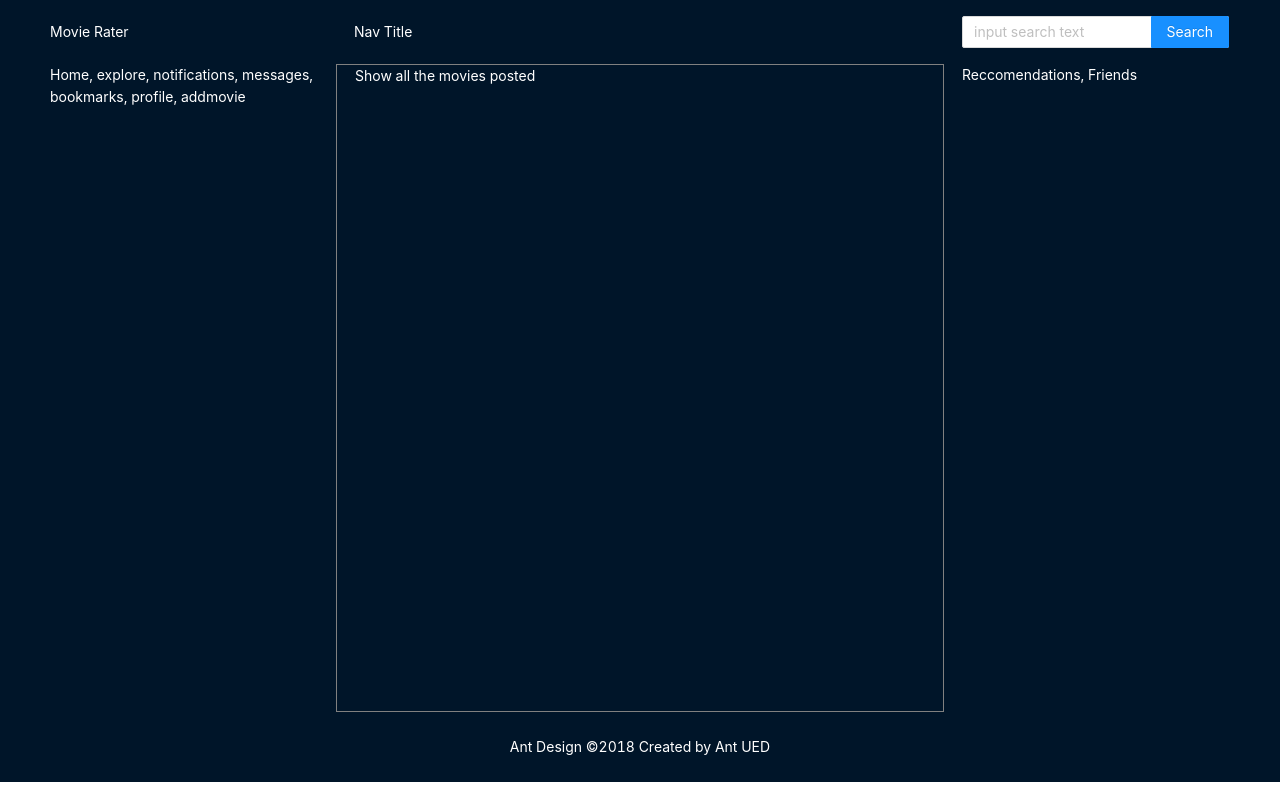
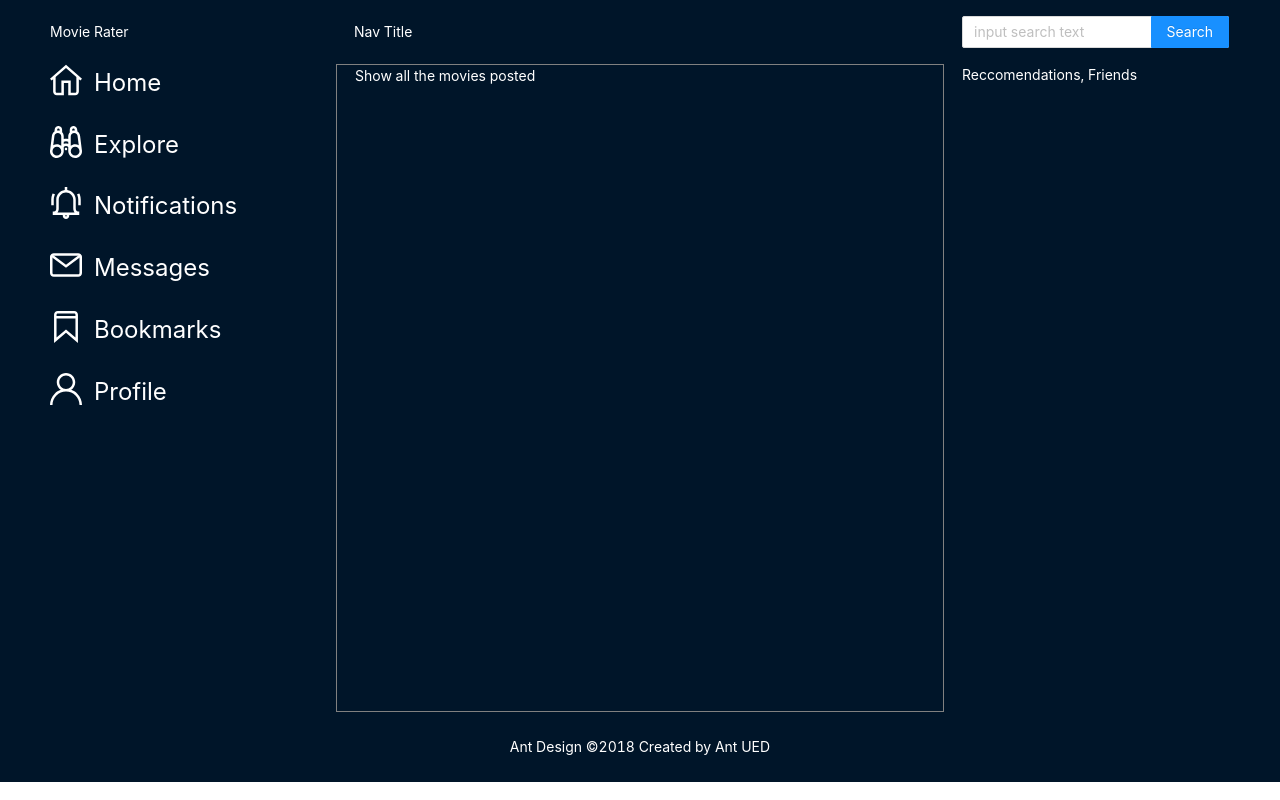
Before and after one commit to michikogo/meal-generator, a React (Create React App) app in the folder client/: page / in a window 1280 px wide. Built offline with nearby package versions, Linux system fonts and the light colour scheme.

Commit message:
placed SVG

```diff
--- a/client/src/Components/LeftSideNav/leftSideNav.js
+++ b/client/src/Components/LeftSideNav/leftSideNav.js
@@ -1,9 +1,32 @@
 import React from "react";
+import { Row, Col } from "antd";
+
+import ExploreSVG from "./SVG/ExploreSVG";
+import HomeSVG from "./SVG/HomeSVG";
+import BookmarkSVG from "./SVG/BookmarkSVG";
+import NotificationsSVG from "./SVG/NotificationsSVG";
+import ProfileSVG from "./SVG/ProfileSVG";
+import MessagesSVG from "./SVG/MessagesSVG";
 
 const LeftSideNav = () => {
+  const menu = [
+    { name: "Home", icon: <HomeSVG /> },
+    { name: "Explore", icon: <ExploreSVG /> },
+    { name: "Notifications", icon: <NotificationsSVG /> },
+    { name: "Messages", icon: <MessagesSVG /> },
+    { name: "Bookmarks", icon: <BookmarkSVG /> },
+    { name: "Profile", icon: <ProfileSVG /> },
+  ];
   return (
     <div>
-      Home, explore, notifications, messages, bookmarks, profile, addmovie
+      {menu.map((items, index) => (
+        <Row key={index} gutter={(12, 12)}>
+          <Col>{items.icon}</Col>
+          <Col>
+            <p style={{ fontSize: "x-large" }}>{items.name}</p>
+          </Col>
+        </Row>
+      ))}
     </div>
   );
 };
```
